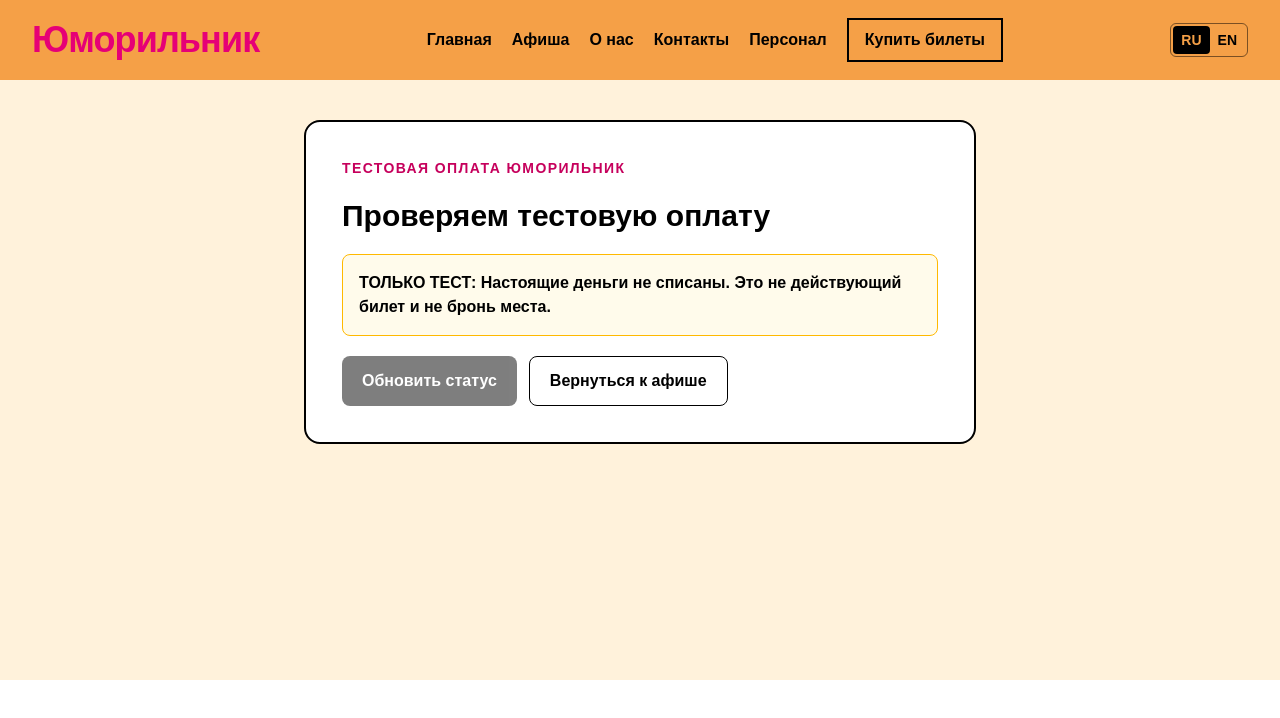
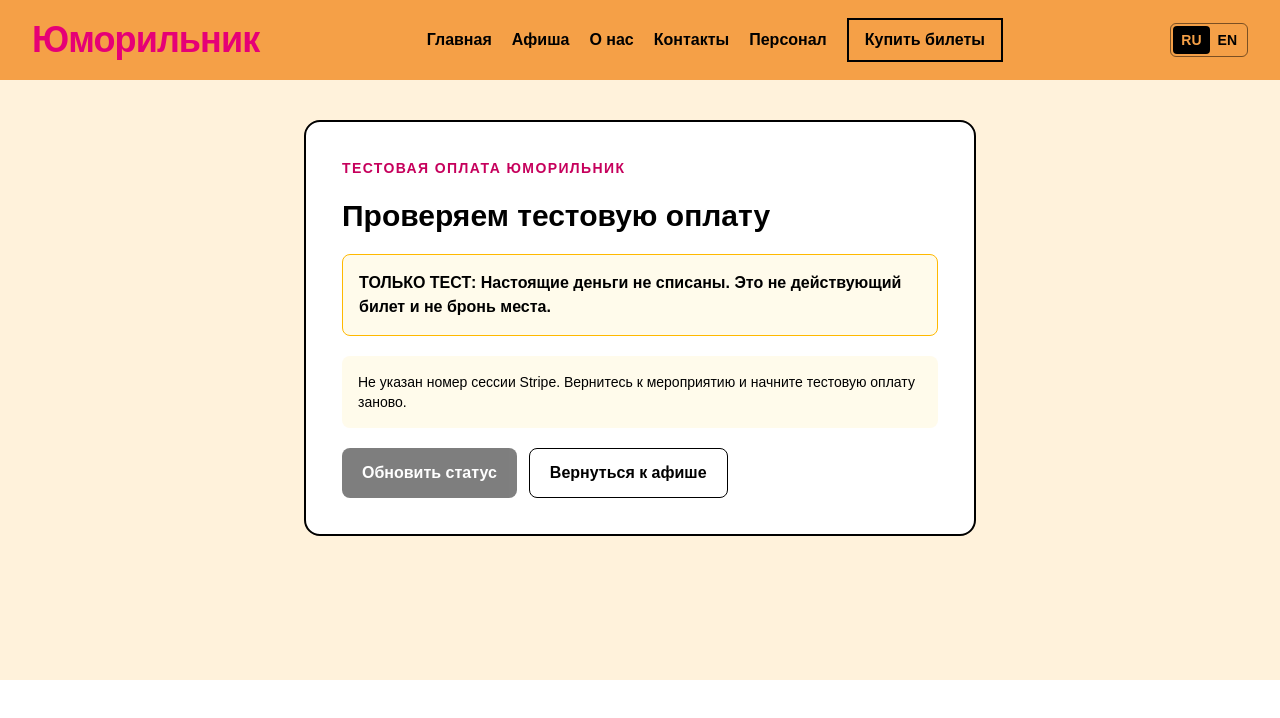
Before and after one commit to darshabloom/yumorilnik, a Next.js app: page /booking/test/complete in a window 1280 px wide. Shown: the top 718 px of the page. Built offline with nearby package versions, Linux system fonts and the light colour scheme.

Commit message:
[skip ci] Show useful error when Stripe sandbox return URL lacks a session ID

```diff
--- a/components/TestCheckoutResult.tsx
+++ b/components/TestCheckoutResult.tsx
@@ -32,6 +32,7 @@ export default function TestCheckoutResult({sessionId}:{sessionId:string}){
    <p className="rounded-lg border border-amber-400 bg-amber-50 p-4 font-semibold">{en?
     "SANDBOX ONLY: No real payment was collected. This is not a valid event ticket or seat reservation.":
     "ТОЛЬКО ТЕСТ: Настоящие деньги не списаны. Это не действующий билет и не бронь места."}</p>
+   {!sessionId&&<p role="alert" className="rounded-lg bg-amber-50 p-4 text-sm">{en?"No Stripe session identifier was supplied. Return to the event and restart the test checkout.":"Не указан номер сессии Stripe. Вернитесь к мероприятию и начните тестовую оплату заново."}</p>}
    {result?.reference&&<p>{en?"Test reference":"Тестовый номер"}: <strong>{result.reference}</strong></p>}
    {result?.state==="needs_review"&&<p role="alert" className="rounded-lg bg-red-50 p-4 text-sm text-red-800">{en?
     "The test payment was received but booking reconciliation needs administrator review. No ticket was issued.":
```
